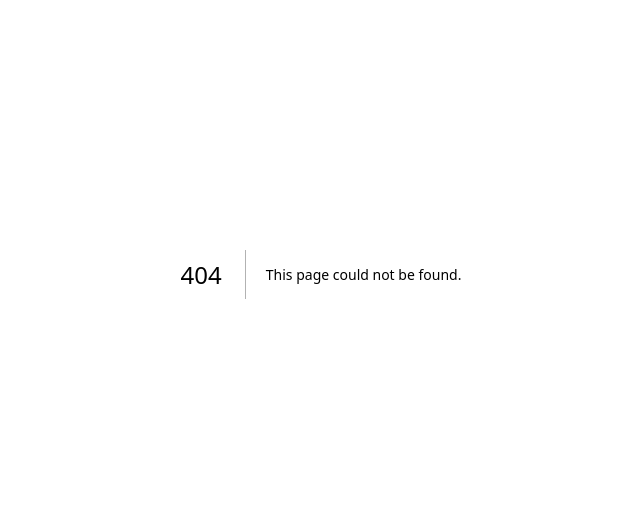
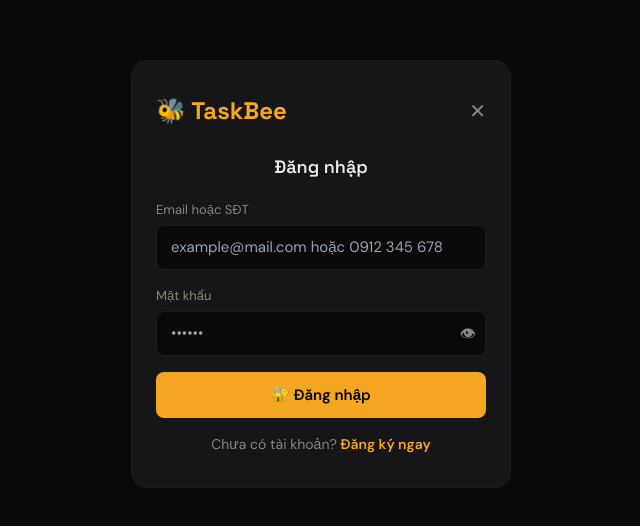
Before and after one commit to Thien-2008/taskbee, a Next.js app: page /auth in a window 1280 px wide. Before the commit this address had no page. Shown: the part 126-652 px from the top of the page, without its empty margins (319-959 px from the left). Built offline with nearby package versions, Linux system fonts and the light colour scheme; no server answers.

Commit message:
fix: ensure auth page exists

```diff
--- /dev/null
+++ b/src/app/auth/page.tsx
@@ -0,0 +1,119 @@
+'use client'
+
+import { useState, Suspense } from 'react'
+import { useRouter, useSearchParams } from 'next/navigation'
+import { supabase } from '@/lib/supabaseClient'
+import { normalizePhone, isPhoneNumber } from '@/utils/phone'
+
+function AuthForm() {
+  const router = useRouter()
+  const params = useSearchParams()
+  const mode = params.get('mode') || 'login'
+  const [isLogin, setIsLogin] = useState(mode === 'login')
+  const [loading, setLoading] = useState(false)
+  const [error, setError] = useState('')
+  const [successMessage, setSuccessMessage] = useState('')
+
+  const [loginIdentifier, setLoginIdentifier] = useState('')
+  const [loginPassword, setLoginPassword] = useState('')
+  const [showLoginPassword, setShowLoginPassword] = useState(false)
+
+  const [regFullName, setRegFullName] = useState('')
+  const [regEmail, setRegEmail] = useState('')
+  const [regPhone, setRegPhone] = useState('')
+  const [regPassword, setRegPassword] = useState('')
+  const [regConfirm, setRegConfirm] = useState('')
+  const [showRegPassword, setShowRegPassword] = useState(false)
+  const [termsAccepted, setTermsAccepted] = useState(false)
+
+  const handleRegister = async () => {
+    setError('')
+    if (!regFullName.trim() || !regEmail.trim() || !regPhone.trim()) { setError('Vui lòng nhập đầy đủ thông tin'); return }
+    if (regPassword.length < 6) { setError('Mật khẩu tối thiểu 6 ký tự'); return }
+    if (regPassword !== regConfirm) { setError('Mật khẩu không khớp'); return }
+    if (!termsAccepted) { setError('Vui lòng đồng ý điều khoản'); return }
+
+    setLoading(true)
+    const normalizedPhone = normalizePhone(regPhone)
+    try {
+      const { data: existing } = await supabase.from('users').select('id').eq('phone', normalizedPhone).maybeSingle()
+      if (existing) { setError('Số điện thoại đã đăng ký'); return }
+      const { data, error: signUpError } = await supabase.auth.signUp({ email: regEmail.trim(), password: regPassword, options: { data: { full_name: regFullName.trim() } } })
+      if (signUpError) { setError(signUpError.message.includes('already registered') ? 'Email đã đăng ký' : 'Đăng ký thất bại'); return }
+      if (data.user) {
+        await supabase.from('users').upsert({ id: data.user.id, email: regEmail.trim(), phone: normalizedPhone, full_name: regFullName.trim(), balance: 0, role: 'user', terms_accepted_at: new Date().toISOString() }, { onConflict: 'id' })
+      }
+      await supabase.auth.signOut()
+      setSuccessMessage('✅ Đăng ký thành công! Vui lòng đăng nhập.')
+      setLoginIdentifier(regEmail.trim())
+      setIsLogin(true)
+      setRegFullName(''); setRegEmail(''); setRegPhone(''); setRegPassword(''); setRegConfirm(''); setTermsAccepted(false)
+    } finally { setLoading(false) }
+  }
+
+  const handleLogin = async () => {
+    setError(''); setSuccessMessage('')
+    if (!loginIdentifier || !loginPassword) { setError('Vui lòng nhập đầy đủ thông tin'); return }
+    setLoading(true)
+    try {
+      let email = loginIdentifier.trim()
+      if (isPhoneNumber(loginIdentifier)) {
+        const normalizedPhone = normalizePhone(loginIdentifier)
+        const { data, error: lookupError } = await supabase.from('users').select('email').eq('phone', normalizedPhone).maybeSingle()
+        if (lookupError || !data?.email) { setError('Số điện thoại chưa đăng ký'); return }
+        email = data.email
+      }
+      const { error: loginError } = await supabase.auth.signInWithPassword({ email, password: loginPassword })
+      if (loginError) { setError(loginError.message.includes('Email not confirmed') ? 'Email chưa xác nhận' : 'Thông tin đăng nhập không đúng'); return }
+      router.push('/dashboard')
+    } finally { setLoading(false) }
+  }
+
+  const inputStyle = { width: '100%', padding: '10px 14px', background: '#0a0a0b', border: '1px solid #1C1C1E', borderRadius: 8, color: '#EDEBE7', fontSize: 15, outline: 'none' }
+  const labelStyle = { display: 'block', fontSize: 13, marginBottom: 6, color: '#8A857D' }
+
+  return (
+    <div style={{ fontFamily: "'DM Sans', sans-serif", background: '#0a0a0b', color: '#EDEBE7', minHeight: '100vh', display: 'flex', alignItems: 'center', justifyContent: 'center', padding: 16 }}>
+      <style>{`@import url('https://fonts.googleapis.com/css2?family=Space+Grotesk:wght@400;500;600;700&family=DM+Sans:wght@400;500;600&display=swap');`}</style>
+      <div style={{ width: '100%', maxWidth: 380, background: '#161618', border: '1px solid #1C1C1E', borderRadius: 16, padding: '32px 24px' }}>
+        <div style={{ display: 'flex', alignItems: 'center', justifyContent: 'space-between', marginBottom: 24 }}>
+          <h1 style={{ fontFamily: "'Space Grotesk', sans-serif", fontWeight: 700, fontSize: 24, color: '#F5A623', cursor: 'pointer' }} onClick={() => router.push('/')}>🐝 TaskBee</h1>
+          <button onClick={() => router.push('/')} style={{ background: 'none', border: 'none', color: '#8A857D', fontSize: 20, cursor: 'pointer' }}>✕</button>
+        </div>
+        <h2 style={{ fontFamily: "'Space Grotesk', sans-serif", fontWeight: 600, fontSize: 18, marginBottom: 20, textAlign: 'center' }}>{isLogin ? 'Đăng nhập' : 'Tạo tài khoản mới'}</h2>
+        {successMessage && <div style={{ background: 'rgba(52,211,153,0.1)', border: '1px solid #34D399', color: '#34D399', padding: '10px 14px', borderRadius: 8, marginBottom: 16, fontSize: 14 }}>{successMessage}</div>}
+        {error && <div style={{ background: 'rgba(249,115,115,0.1)', border: '1px solid #F97373', color: '#F97373', padding: '10px 14px', borderRadius: 8, marginBottom: 16, fontSize: 14 }}>{error}</div>}
+
+        {isLogin ? (
+          <form onSubmit={e => { e.preventDefault(); handleLogin() }} style={{ display: 'flex', flexDirection: 'column', gap: 16 }}>
+            <div><label style={labelStyle}>Email hoặc SĐT</label><input type="text" required value={loginIdentifier} onChange={e => setLoginIdentifier(e.target.value)} placeholder="example@mail.com hoặc 0912 345 678" style={inputStyle} /></div>
+            <div style={{ position: 'relative' }}><label style={labelStyle}>Mật khẩu</label><input type={showLoginPassword ? 'text' : 'password'} required value={loginPassword} onChange={e => setLoginPassword(e.target.value)} placeholder="••••••" style={inputStyle} /><button type="button" onClick={() => setShowLoginPassword(!showLoginPassword)} style={{ position: 'absolute', right: 10, bottom: 10, background: 'none', border: 'none', color: '#8A857D', cursor: 'pointer' }}>{showLoginPassword ? '🙈' : '👁'}</button></div>
+            <button type="submit" disabled={loading} style={{ width: '100%', padding: '12px 0', background: '#F5A623', color: '#000', border: 'none', borderRadius: 8, fontWeight: 700, fontSize: 15, cursor: 'pointer', fontFamily: "'DM Sans', sans-serif" }}>{loading ? '⏳...' : '🔐 Đăng nhập'}</button>
+          </form>
+        ) : (
+          <form onSubmit={e => { e.preventDefault(); handleRegister() }} style={{ display: 'flex', flexDirection: 'column', gap: 12 }}>
+            <div><label style={labelStyle}>Họ và tên</label><input type="text" required value={regFullName} onChange={e => setRegFullName(e.target.value)} placeholder="Nguyễn Văn A" style={inputStyle} /></div>
+            <div><label style={labelStyle}>Email</label><input type="email" required value={regEmail} onChange={e => setRegEmail(e.target.value)} placeholder="example@gmail.com" style={inputStyle} /></div>
+            <div><label style={labelStyle}>Số điện thoại</label><input type="tel" required value={regPhone} onChange={e => setRegPhone(e.target.value)} placeholder="0912 345 678" maxLength={15} style={inputStyle} /></div>
+            <div style={{ position: 'relative' }}><label style={labelStyle}>Mật khẩu</label><input type={showRegPassword ? 'text' : 'password'} required value={regPassword} onChange={e => setRegPassword(e.target.value)} placeholder="••••••" style={inputStyle} /><button type="button" onClick={() => setShowRegPassword(!showRegPassword)} style={{ position: 'absolute', right: 10, bottom: 10, background: 'none', border: 'none', color: '#8A857D', cursor: 'pointer' }}>{showRegPassword ? '🙈' : '👁'}</button></div>
+            <div><label style={labelStyle}>Xác nhận mật khẩu</label><input type="password" required value={regConfirm} onChange={e => setRegConfirm(e.target.value)} placeholder="••••••" style={inputStyle} /></div>
+            <label style={{ display: 'flex', alignItems: 'center', gap: 8, fontSize: 13, color: '#8A857D', cursor: 'pointer' }}><input type="checkbox" checked={termsAccepted} onChange={e => setTermsAccepted(e.target.checked)} />Tôi đồng ý với Điều khoản và Chính sách bảo mật</label>
+            <button type="submit" disabled={loading} style={{ width: '100%', padding: '12px 0', background: '#F5A623', color: '#000', border: 'none', borderRadius: 8, fontWeight: 700, fontSize: 15, cursor: 'pointer', fontFamily: "'DM Sans', sans-serif" }}>{loading ? '⏳...' : '📝 Tạo tài khoản'}</button>
+          </form>
+        )}
+        <p style={{ textAlign: 'center', fontSize: 14, marginTop: 16, color: '#8A857D' }}>
+          {isLogin ? "Chưa có tài khoản? " : "Đã có tài khoản? "}
+          <button onClick={() => { setIsLogin(!isLogin); setError(''); setSuccessMessage('') }} style={{ background: 'none', border: 'none', color: '#F5A623', cursor: 'pointer', fontWeight: 600, fontSize: 14 }}>{isLogin ? 'Đăng ký ngay' : 'Đăng nhập'}</button>
+        </p>
+      </div>
+    </div>
+  )
+}
+
+export default function AuthPage() {
+  return (
+    <Suspense fallback={<div style={{ color: '#fff', textAlign: 'center', padding: 60 }}>⏳ Đang tải...</div>}>
+      <AuthForm />
+    </Suspense>
+  )
+}
```
